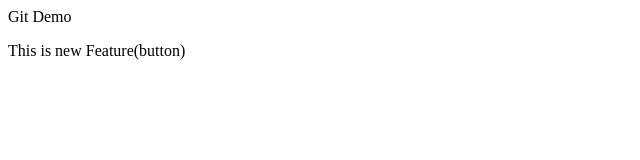
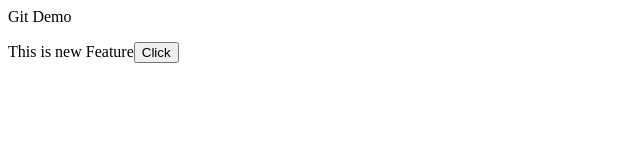
Before and after one commit to manojkadam0111/localRepo, a plain HTML site: page index.html in a window 1280 px wide. Shown: the full height of the page, 0-640 px from the left. Drawn offline with Linux system fonts and the light colour scheme.

Commit message:
Add new feature

```diff
--- a/index.html
+++ b/index.html
@@ -1,2 +1,2 @@
 <p>Git Demo</p>
-<p>This is new Feature(button)</p>
+<p>This is new Feature<Button>Click</Button></p>
```
